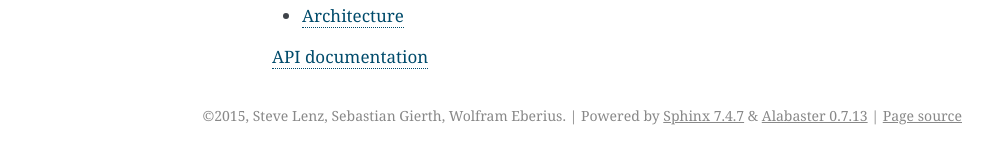
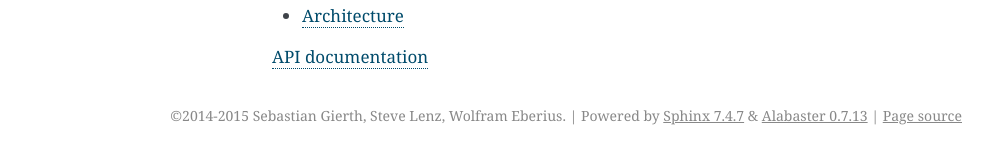
Before and after one commit to xima-media/xm_tools, a Sphinx documentation site: the page built from docs/source/index.rst, in a window 1280 px wide. Shown: the part 589-753 px from the top of the page, without its empty margins (148-1141 px from the left). Built offline with Sphinx 7.4.7, drawn with Linux system fonts in a browser that asks for light colours; pages that are not in the unit, such as notebooks, are missing from menus.

Commit message:
Unified copyright statement

```diff
--- a/docs/source/conf.py
+++ b/docs/source/conf.py
@@ -57,7 +57,7 @@ master_doc = 'index'
 
 # General information about the project.
 project = u'xm_tools'
-copyright = u'2015, Steve Lenz, Sebastian Gierth, Wolfram Eberius'
+copyright = u'2014-2015 Sebastian Gierth, Steve Lenz, Wolfram Eberius'
 author = u'Steve Lenz, Sebastian Gierth, Wolfram Eberius'
 
 # The version info for the project you're documenting, acts as replacement for
```
